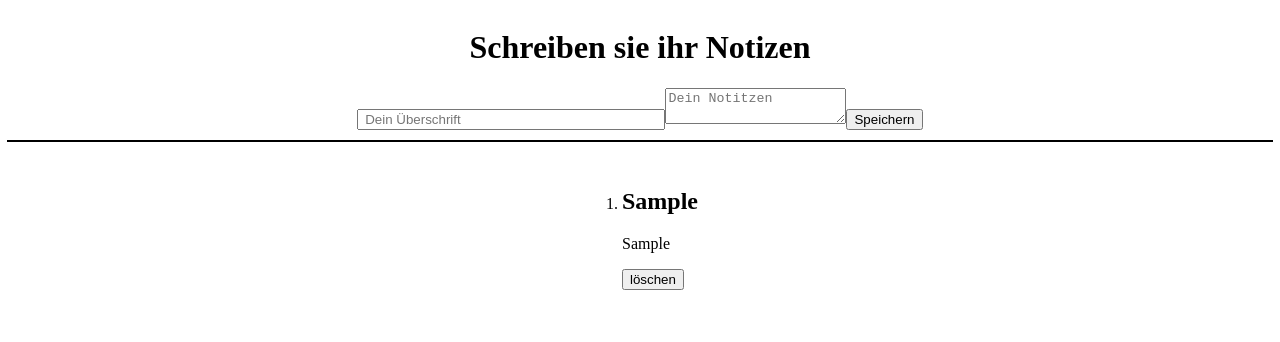
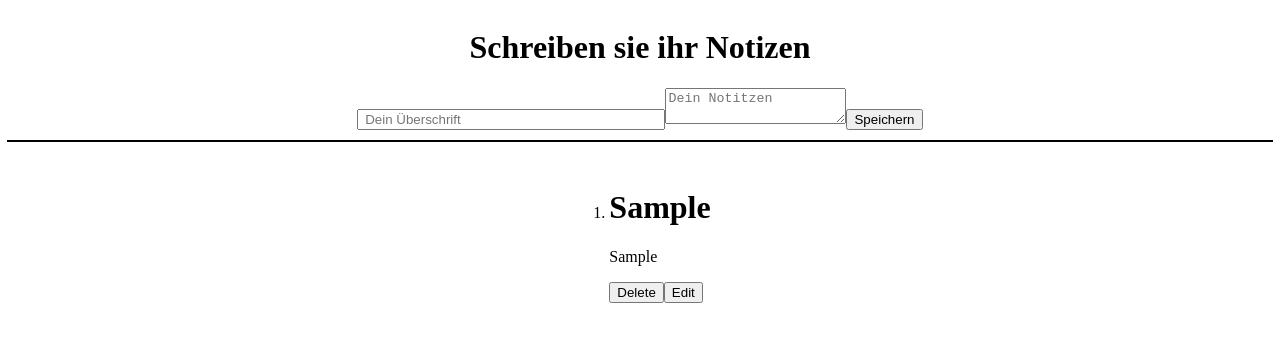
Before and after one commit to Project-Task-Management/Project-Task-Management, a React (Vite) app in the folder frontend/: page / in a window 1280 px wide. Both pictures are taken after typing "Sample", "Sample" into the empty fields and a click on the button "Speichern". Shown: the top 342 px of the page. Built offline with nearby package versions, Linux system fonts and the light colour scheme.

Commit message:
function fertig

```diff
--- /dev/null
+++ b/frontend/src/components/notiz/Edit.jsx
@@ -0,0 +1,25 @@
+import React from "react";
+import { useState } from "react";
+
+export default function Edit({ elem, onEdit, i }) {
+  const [update, setUpdate] = useState(elem);
+
+  const updateHandler = (e) => {
+    const newupdate = { ...update, [e.target.name]: e.target.value };
+
+    setUpdate(newupdate);
+  };
+
+  return (
+    <>
+      <input
+        type="text"
+        name="headline"
+        value={update.headline}
+        onChange={updateHandler}
+      />
+      <textarea value={update.text} name="text" onChange={updateHandler} />
+      <button onClick={() => onEdit(update, i)}>update</button>
+    </>
+  );
+}
--- a/frontend/src/components/notiz/Notiz.jsx
+++ b/frontend/src/components/notiz/Notiz.jsx
@@ -1,7 +1,7 @@
 import { useState } from "react";
 import "./Notiz.scss";
 
-import Button from "./bearbeiten/Button";
+import NozitItem from "./bearbeiten/NozitItem";
 
 export default function Notiz() {
   const [headline, setHeadline] = useState("");
@@ -15,6 +15,13 @@ export default function Notiz() {
     setText("");
     setHeadline("");
     console.log("gespeichert");
+  };
+
+  const onEdit = (update, i) => {
+    const newnotiz = [...notiz];
+    newnotiz[i] = update;
+
+    setNotiz(newnotiz);
   };
 
   const deleteFunction = (i) => {
@@ -35,7 +42,6 @@ export default function Notiz() {
   return (
     <div className="countainer">
       <h1 className="uberschrift">Schreiben sie ihr Notizen </h1>
-
       <form>
         <input
           className="input"
@@ -58,15 +64,18 @@ export default function Notiz() {
         </button>
       </form>
       <div className="border"></div>
-
       <ol className="text">
-        {notiz.map((elem, i) => (
-          <li key={i}>
-            <h2>{elem.headline}</h2>
-            <p>{elem.text}</p>
-            <Button handleDellete={() => deleteFunction(i)} />
-          </li>
-        ))}
+        {notiz.map((elem, i) => {
+          return (
+            <NozitItem
+              elem={elem}
+              i={i}
+              onEdit={onEdit}
+              deleteFunction={deleteFunction}
+              key={i}
+            />
+          );
+        })}
       </ol>
     </div>
   );
--- a/frontend/src/components/notiz/bearbeiten/Button.jsx
+++ b/frontend/src/components/notiz/bearbeiten/Button.jsx
@@ -1,16 +1,7 @@
 function Button({ handleDellete }) {
-  const handleEdit = (e) => {
-    e.preventDefault();
-  };
-
-  // const handleDellete = (e) => {
-  //     e.preventDefault()
-
-  // }
-
   return (
     <>
-      <button onClick={() => handleDellete()}>löschen</button>
+      <button onClick={() => handleDellete()}>Delete</button>
     </>
   );
 }
--- /dev/null
+++ b/frontend/src/components/notiz/bearbeiten/NozitItem.jsx
@@ -0,0 +1,28 @@
+import React from "react";
+import Edit from "../Edit";
+import Button from "./Button";
+import { useState } from "react";
+
+export default function NozitItem({ elem, i, onEdit, deleteFunction }) {
+  const [edit, setEdit] = useState(false);
+  const editHandler = () => {
+    setEdit(true);
+  };
+
+  const handlerOnEdit = (update, i) => {
+    setEdit(false);
+    onEdit(update, i);
+  };
+
+  return edit ? (
+    <Edit elem={elem} onEdit={handlerOnEdit} i={i} />
+  ) : (
+    <li>
+      <h1>{elem.headline}</h1>
+      <p>{elem.text}</p>
+
+      <Button handleDellete={() => deleteFunction(i)} />
+      <button onClick={() => editHandler(i)}>Edit</button>
+    </li>
+  );
+}
```
Also changed, not shown: frontend/src/App.jsx (+3 -7 lines), 1 other file (tests, documents, lock files or other folders).
